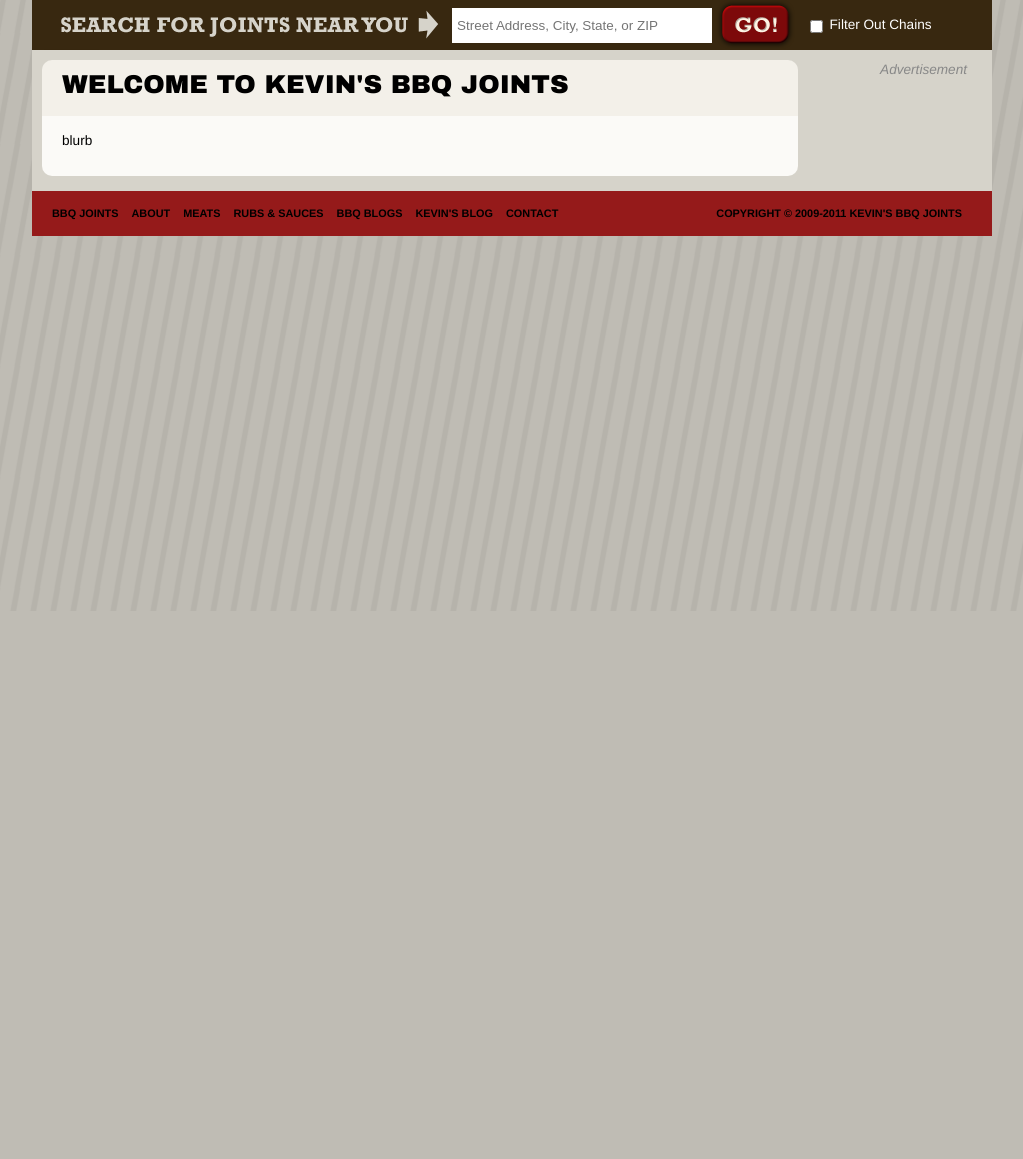
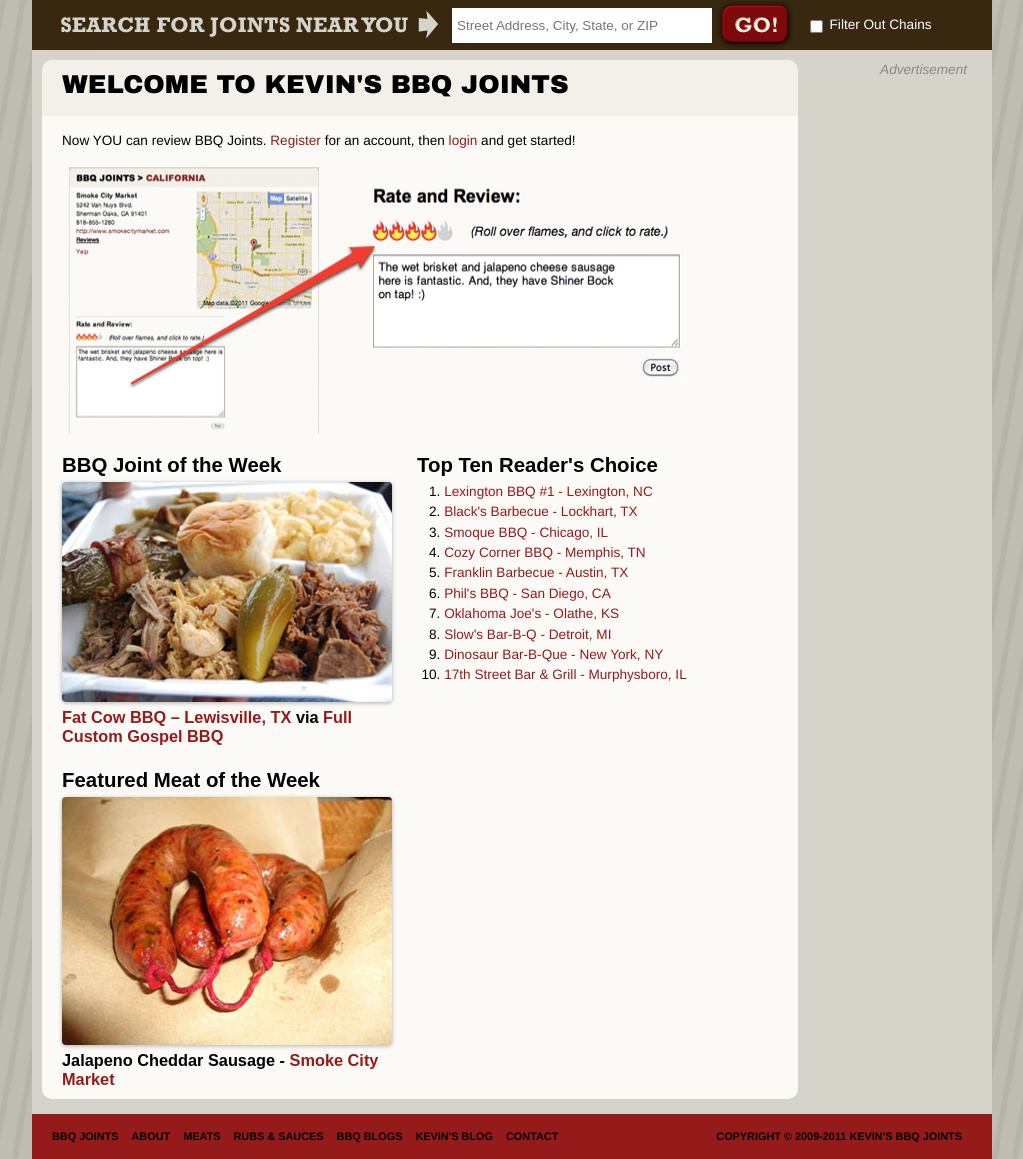
Before and after one commit to xtine/bbqjoints, a Django app: template templates/index.html in a window 1280 px wide. Shown: the part 189-1348 px from the top of the page, without its empty margins (128-1151 px from the left). Before the commit the page ends 425 px from the top, so only its background shows below. Run offline with Django 3.2, Linux system fonts and the light colour scheme; the template is opened without the code that fills it, so the values that code supplies are empty; some libraries are stand-ins or nearby versions.

Commit message:
New Front Page

```diff
--- a/static/css/styles.css
+++ b/static/css/styles.css
@@ -220,6 +220,23 @@ section article {
 	overflow: auto;
 }
 
+/* FRONT PAGE INDEX */
+
+.frontFeatureBox {
+	width: 355px;
+	height: 300px;
+	margin: 0 0 15px 0;
+	float: left;
+}
+
+.frontFeatureBox img {
+	-webkit-box-shadow:0 1px 4px rgba(0, 0, 0, 0.3), 0 0 40px rgba(0, 0, 0, 0.1) inset;
+	-moz-box-shadow:0 1px 4px rgba(0, 0, 0, 0.3), 0 0 40px rgba(0, 0, 0, 0.1) inset;
+	box-shadow:0 1px 4px rgba(0, 0, 0, 0.3), 0 0 40px rgba(0, 0, 0, 0.1) inset;
+	-moz-border-radius: 4px;
+	border-radius: 4px;
+}
+
 /* BBQ Joints Listing by State */
 ul#stateList li {
 	font-size: 1.3em;
--- a/templates/index.html
+++ b/templates/index.html
@@ -5,6 +5,43 @@
 
 	{% block content %}
 
-    <p>blurb</p>
+    <p>Now YOU can review BBQ Joints. <a href="{%	url registration_register %}">Register</a> for an account, then <a href="/user/login">login</a> and get started!</p>
+    <img src="/static/img/review-demo.png" width="635" height="286" alt="" />
+
+
+    <div class="frontFeatureBox">
+
+        <h3>BBQ Joint of the Week</h3>
+        <img src="/static/img/fatcowbbq.jpg" width="330" height="220" alt="Fat Cow BBQ" />
+        <h4><a href="http://kevinsbbqjoints.com/joint/2982/Fat-Cow-BBQ">Fat Cow BBQ – Lewisville, TX</a> via <a href="http://fullcustomgospelbbq.com">Full Custom Gospel BBQ</a></h4>
+
+    </div>
+
+    <div class="frontFeatureBox">
+
+        <h3>Top Ten Reader's Choice</h3>
+
+        <ol>
+            <li><a href="http://kevinsbbqjoints.com/joint/553">Lexington BBQ #1 - Lexington, NC</a></li>
+            <li><a href="http://kevinsbbqjoints.com/joint/111/Blacks-Barbecue">Black's Barbecue - Lockhart, TX</a></li>
+            <li><a href="http://kevinsbbqjoints.com/joint/807/Smoque-BBQ">Smoque BBQ - Chicago, IL</a></li>
+            <li><a href="http://kevinsbbqjoints.com/joint/1853/Cozy-Corner-BBQ">Cozy Corner BBQ - Memphis, TN</a></li>
+            <li><a href=" http://kevinsbbqjoints.com/joint/2497/Franklin-Barbecue">Franklin Barbecue - Austin, TX</a></li>
+            <li><a href="http://kevinsbbqjoints.com/joint/676">Phil's BBQ - San Diego, CA</a></li>
+            <li><a href="http://kevinsbbqjoints.com/joint/647/Oklahoma-Joes-BBQ---Olathe">Oklahoma Joe's - Olathe, KS</a></li>
+            <li><a href="http://kevinsbbqjoints.com/joint/533/Slows-Bar-B-Q">Slow's Bar-B-Q - Detroit, MI</a></li>
+            <li><a href="http://kevinsbbqjoints.com/joint/280">Dinosaur Bar-B-Que - New York, NY</a></li>
+            <li><a href="http://kevinsbbqjoints.com/joint/7/17th-Street-Bar--Grill---Murphysboro">17th Street Bar & Grill - Murphysboro, IL</a></li>
+        </ol>
+
+    </div>
+
+    <div class="frontFeatureBox">
+
+        <h3>Featured Meat of the Week</h3>
+        <img src="/static/img/featuredmeat-smokecitysausage.jpg" width="330" height="248" alt="Smoke City Market Sausage" />
+        <h4>Jalapeno Cheddar Sausage - <a href="http://kevinsbbqjoints.com/joint/2908">Smoke City Market</a></h4>
+
+    </div>
 
 	{% endblock %}
```
Also changed, not shown: static/img/fatcowbbq.jpg (added), static/img/featuredmeat-smokecitysausage.jpg (added), static/img/review-demo.png (added).
